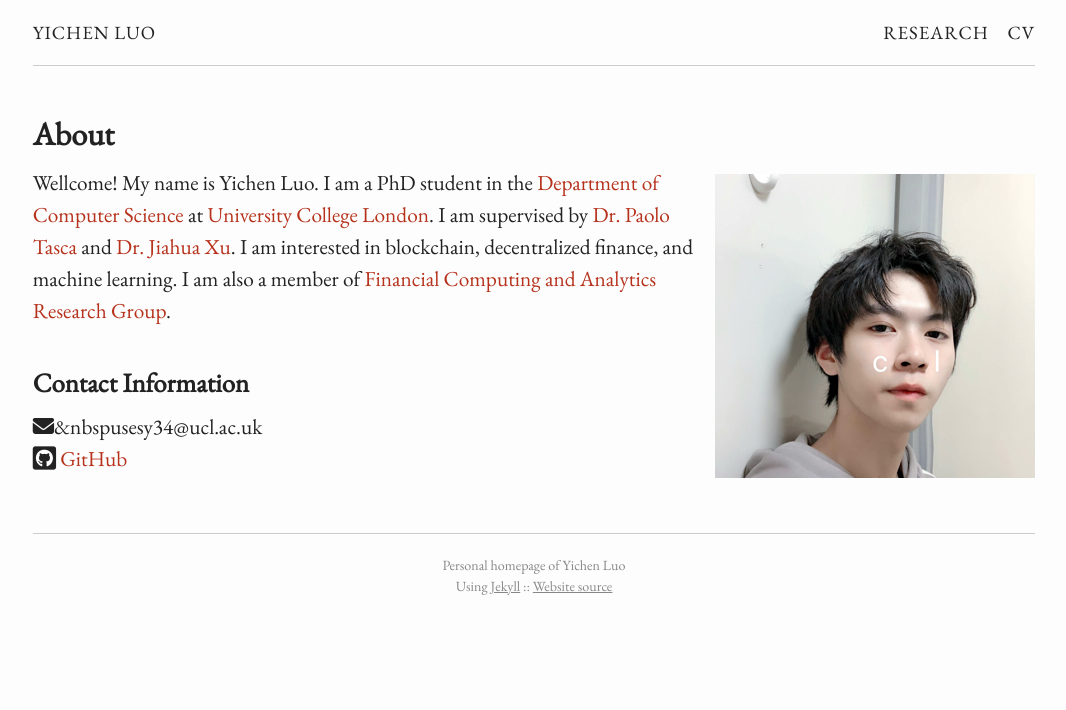
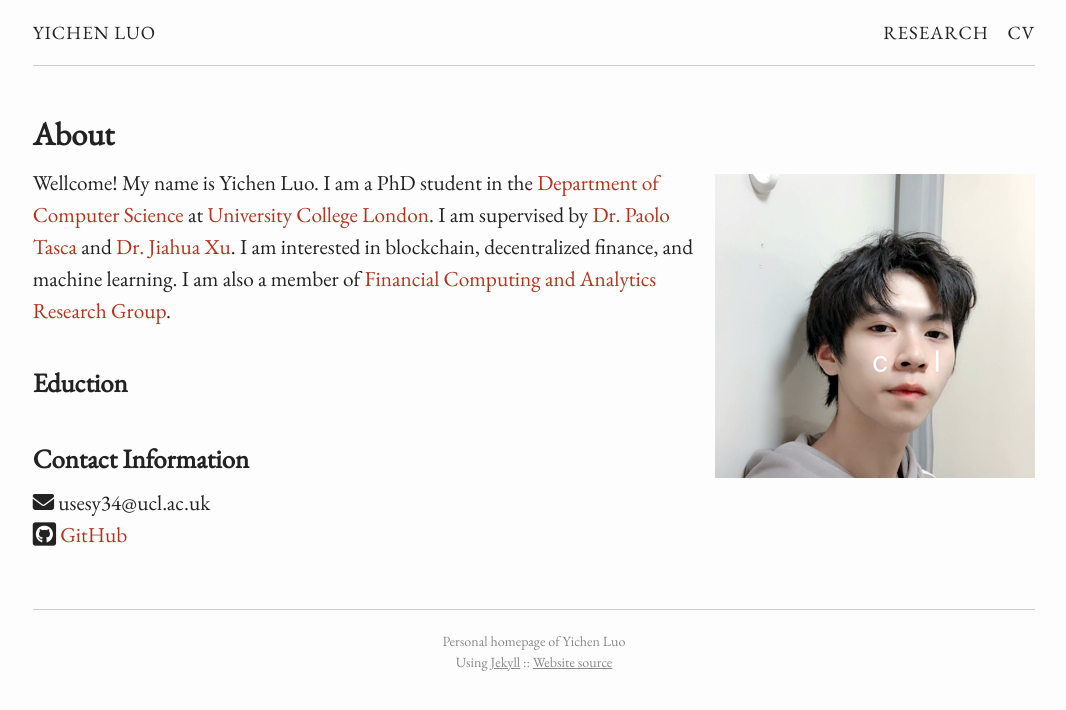
Before and after one commit to lyc0603/lyc0603.github.io, a Jekyll site: the page built from index.md, in a window 1280 px wide. Shown: the top 710 px of the page, without its empty margins (106-1172 px from the left). Built offline with Jekyll 4.4.1, drawn with Linux system fonts in a browser that asks for light colours.

Commit message:
add spacing in email

```diff
--- a/index.md
+++ b/index.md
@@ -8,6 +8,10 @@ permalink: /
 
 Wellcome! My name is Yichen Luo. I am a PhD student in the [Department of Computer Science](https://www.ucl.ac.uk/computer-science/ucl-computer-science) at [University College London](https://www.ucl.ac.uk/). I am supervised by [Dr. Paolo Tasca](https://www.paolotasca.com/) and [Dr. Jiahua Xu](https://jiahua-xu.com/). I am interested in blockchain, decentralized finance, and machine learning. I am also a member of [Financial Computing and Analytics Research Group](https://www.ucl.ac.uk/computer-science/research/research-groups/financial-computing-and-analytics).
 
+<h2> Eduction </h2>
+
+
+
 <h2> Contact Information </h2>
-<i class="fa-solid fa-envelope"></i>&nbsp{{ site.author.email }} <br />
+<i class="fa-solid fa-envelope"></i>  {{ site.author.email }} <br />
 <i class="fa-brands fa-square-github fa-lg"></i><a href="https://github.com/{{ site.author.github_username }}"> GitHub</a> <br />
```
